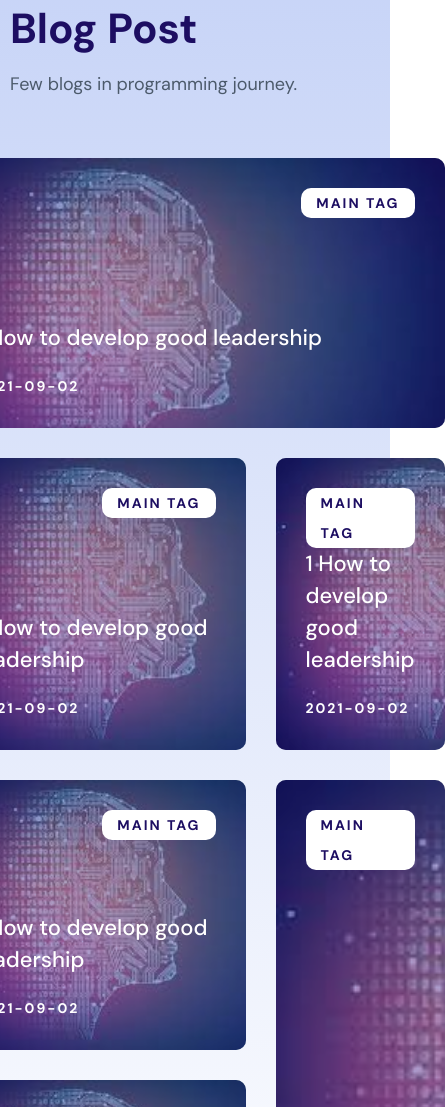
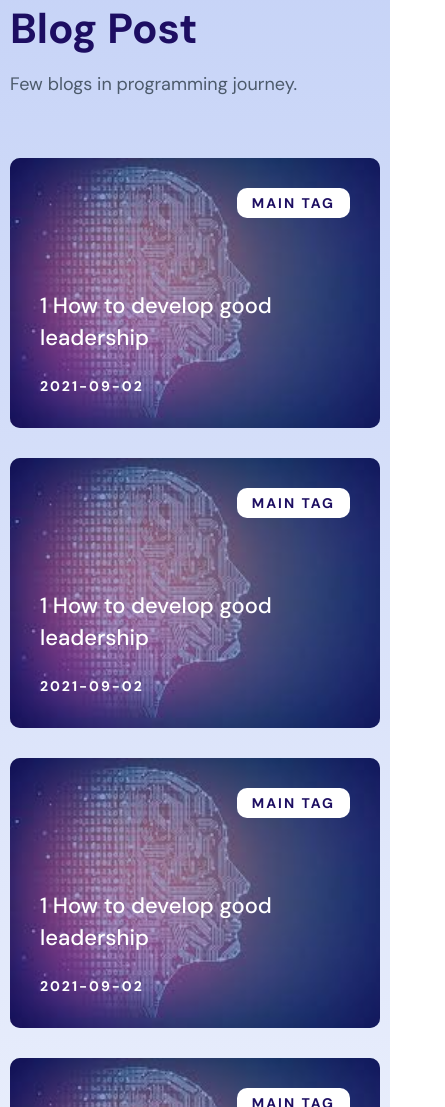
Before and after one commit to Roopaish/Portfolio-and-Blogs-11ty, an Eleventy site: page src/index.html in a window 390 px wide. Shown: the part 893-2000 px from the top of the page, 445 px wide, since content can reach past the window. Built offline with nearby package versions, Linux system fonts and the light colour scheme; Eleventy itself is replaced by a stand-in of ours; files that its build step writes are made by us from their sources.

Commit message:
responsive

```diff
--- a/src/style.css
+++ b/src/style.css
@@ -63,6 +63,7 @@ nav {
 nav ul {
   width: max-content;
   display: flex;
+  flex-wrap: wrap;
   gap: 30px;
 
   font-size: 16px;
@@ -163,6 +164,13 @@ nav u li:active {
   grid-row: span 2;
 }
 
+@media (max-width: 673px) {
+  .blog-item:nth-child(n) {
+    grid-row: span 1;
+    grid-column: span 1;
+  }
+}
+
 .blog-item::after {
   content: "";
   z-index: 0;
```
